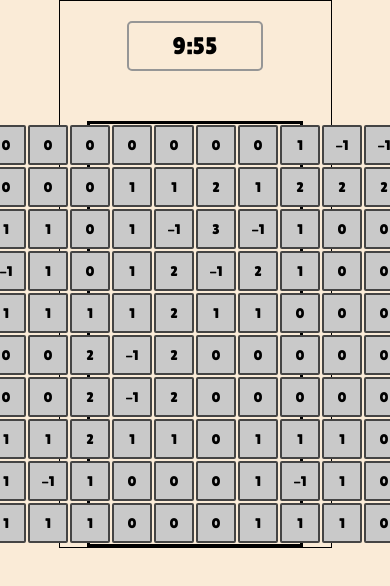
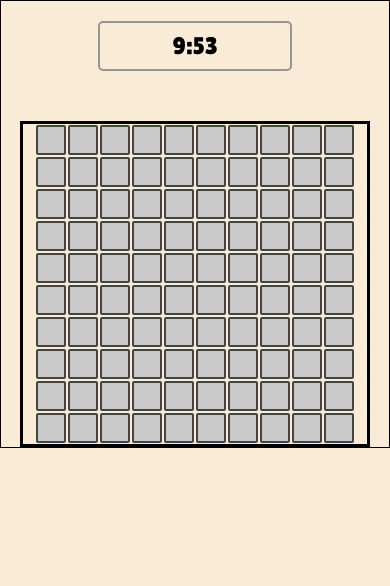
Before and after one commit to Grekalimbus/Miner, a React (Create React App) app: page /play in a window 390 px wide. Shown: the top 586 px of the page. Built offline with nearby package versions, Linux system fonts and the light colour scheme.

Commit message:
add basic logic for game

```diff
--- a/src/app/components/pages/gamePage/GameField.tsx
+++ b/src/app/components/pages/gamePage/GameField.tsx
@@ -34,18 +34,77 @@ interface Props {
   size: number;
 }
 
+enum Mask {
+  Transparent,
+  Fill,
+  Flag,
+  Question,
+}
+
+const mapMaskToView: Record<Mask, React.ReactNode> = {
+  [Mask.Transparent]: '',
+  [Mask.Fill]: '',
+  [Mask.Flag]: '🚩',
+  [Mask.Question]: '❓',
+};
+
 const GameField: FC<Props> = ({ size }) => {
   const callCreateField = createField(size);
+  const createMask = new Array(size * size).fill(Mask.Fill);
   const dimension = new Array(size).fill(0);
   const [field, setField] = useState<number[]>(callCreateField);
+  const [mask, setMask] = useState<Mask[]>(createMask);
 
+  function clickCell(x: number, y: number) {
+    if (mask[y * size + x] === Mask.Transparent) return;
+    const clearing: [number, number][] = [];
+    function clear(x: number, y: number) {
+      if (x >= 0 && x < size && y >= 0 && y < size) {
+        if (mask[y * size + x] === Mask.Transparent) return;
+        clearing.push([x, y]);
+      }
+    }
+    clear(x, y);
+    while (clearing.length) {
+      const [x, y] = clearing.pop()!!;
+      mask[y * size + x] = Mask.Transparent;
+      if (field[y * size + x] !== 0) continue;
+      clear(x + 1, y);
+      clear(x - 1, y);
+      clear(x, y + 1);
+      clear(x, y - 1);
+    }
+    setMask(prev => [...prev]);
+  }
   return (
     <div className={styles.wrapperGame}>
       {dimension.map((_, y) => (
         <div key={y} style={{ display: 'flex' }}>
           {dimension.map((_, x) => (
-            <div key={x} className={styles.cell}>
-              {field[y * size + x]}
+            <div
+              onClick={() => {
+                clickCell(x, y);
+              }}
+              onContextMenu={e => {
+                e.preventDefault();
+                if (mask[y * size + x] === Mask.Transparent) return;
+                if (mask[y * size + x] === Mask.Fill) {
+                  mask[y * size + x] = Mask.Flag;
+                } else if (mask[y * size + x] === Mask.Flag) {
+                  mask[y * size + x] = Mask.Question;
+                } else if (mask[y * size + x] === Mask.Question) {
+                  mask[y * size + x] = Mask.Fill;
+                }
+                setMask(prev => [...prev]);
+              }}
+              key={x}
+              className={styles.cell}
+            >
+              {mask[y * size + x] !== Mask.Transparent
+                ? mapMaskToView[mask[y * size + x]]
+                : field[y * size + x] === Mine
+                ? '🧨'
+                : field[y * size + x]}
             </div>
           ))}
         </div>
--- a/src/app/components/pages/gamePage/index.module.css
+++ b/src/app/components/pages/gamePage/index.module.css
@@ -34,3 +34,30 @@
     background-color: rgb(201, 201, 201);
     cursor: pointer;
 }
+
+
+@media (max-width: 760px) {
+    .wrapper{
+        width: 100%;
+    }
+    .wrapperGame{
+        width: 90%;
+    }
+    .cell{
+        height: 30px;
+        width: 30px;
+    }
+}
+
+@media (max-width: 300px) {
+    .wrapper{
+        width: 100%;
+    }
+    .wrapperGame{
+        width: 90%;
+    }
+    .cell{
+        height: 22px;
+        width: 22px;
+    }
+}
```
Also changed, not shown: .eslintrc.js.
